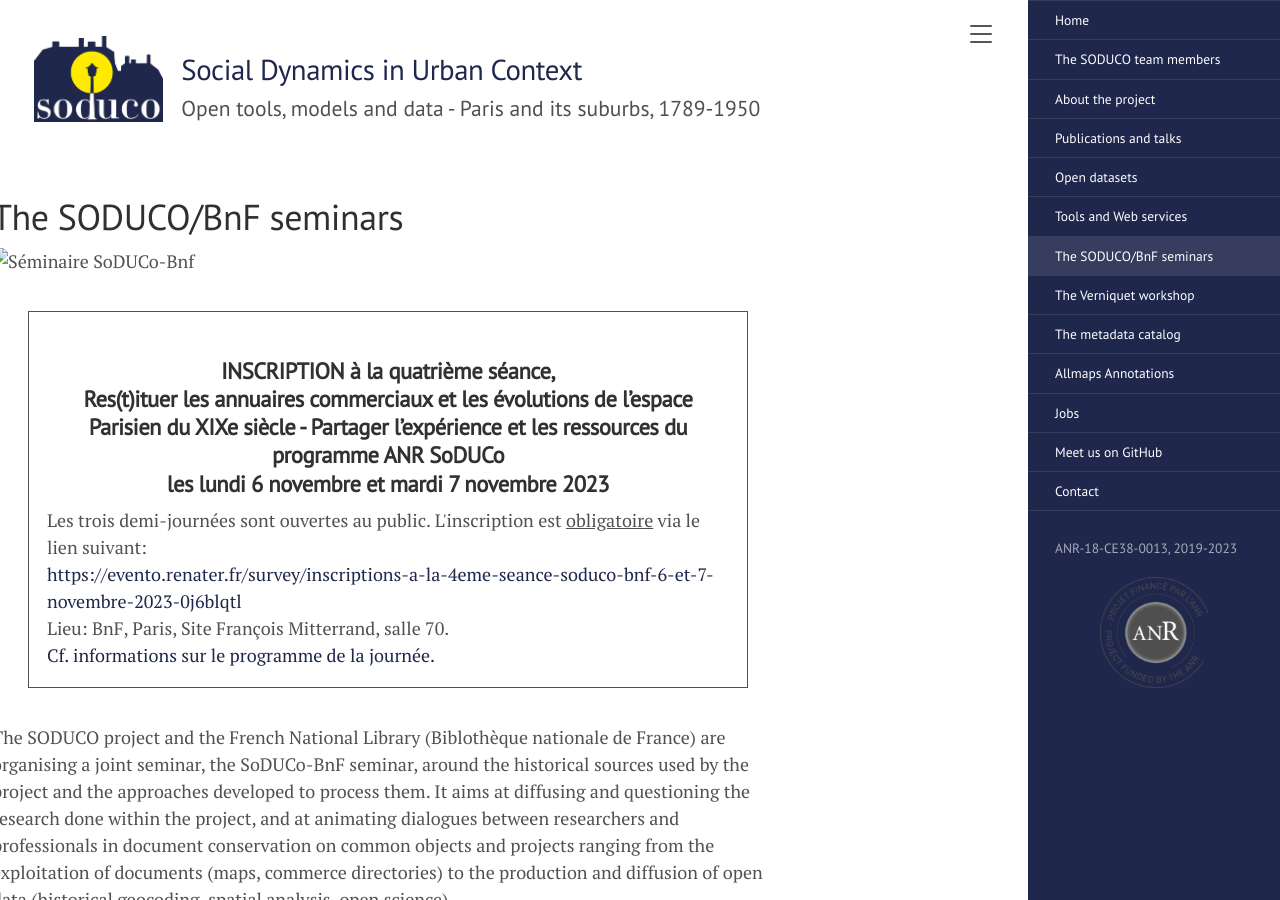
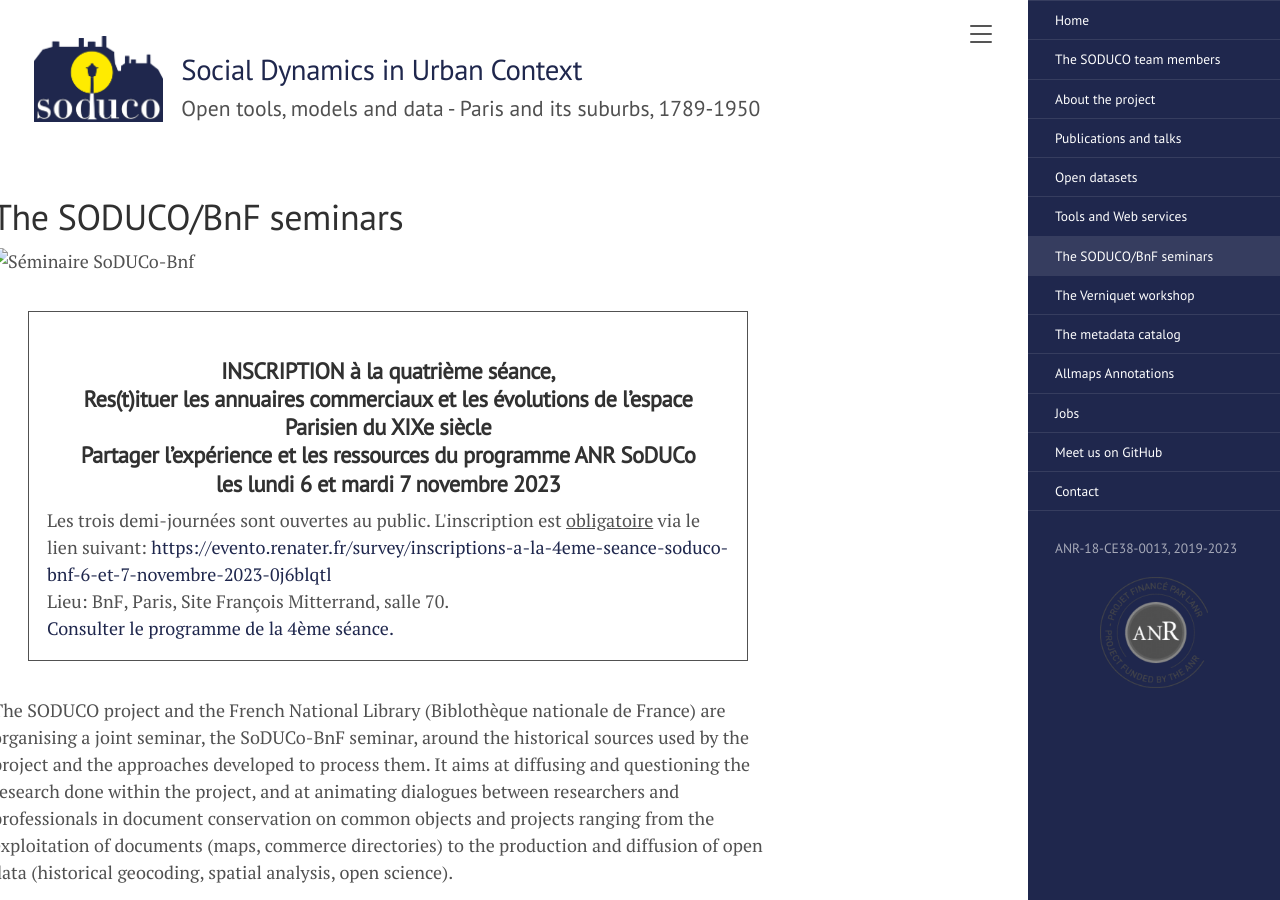
Before and after one commit to soduco/soduco.github.io, a Jekyll site: the page built from soduco_bnf_seminars.md, in a window 1280 px wide and 900 px high. Built offline with Jekyll 4.4.1, drawn with Linux system fonts in a browser that asks for light colours.

Commit message:
entete details

```diff
--- a/soduco_bnf_seminars.md
+++ b/soduco_bnf_seminars.md
@@ -8,12 +8,12 @@
 
 
 <div id="ed" markdown="0" style="margin:2em; border:1px solid; padding: 1rem;">
-<h3 style="text-align:center; font-weight:bold;">INSCRIPTION à la quatrième séance,<br> Res(t)ituer les annuaires commerciaux et les évolutions de l’espace Parisien du XIXe siècle - Partager l’expérience et les ressources du programme ANR SoDUCo<br> les lundi 6 novembre et mardi 7 novembre 2023</h3>
-Les trois demi-journées sont ouvertes au public. L'inscription est <span style="text-decoration: underline;">obligatoire</span> via le lien suivant:<br> <a href="https://evento.renater.fr/survey/inscriptions-a-la-4eme-seance-soduco-bnf-6-et-7-novembre-2023-0j6blqtl">https://evento.renater.fr/survey/inscriptions-a-la-4eme-seance-soduco-bnf-6-et-7-novembre-2023-0j6blqtl</a>
+<h3 style="text-align:center; font-weight:bold;">INSCRIPTION à la quatrième séance,<br>Res(t)ituer les annuaires commerciaux et les évolutions de l’espace Parisien du XIXe siècle<br>Partager l’expérience et les ressources du programme ANR SoDUCo<br> les lundi 6 et mardi 7 novembre 2023</h3>
+Les trois demi-journées sont ouvertes au public. L'inscription est <span style="text-decoration: underline;">obligatoire</span> via le lien suivant: <a href="https://evento.renater.fr/survey/inscriptions-a-la-4eme-seance-soduco-bnf-6-et-7-novembre-2023-0j6blqtl">https://evento.renater.fr/survey/inscriptions-a-la-4eme-seance-soduco-bnf-6-et-7-novembre-2023-0j6blqtl</a>
 <br/>
 Lieu: BnF, Paris, Site François Mitterrand, salle 70.
 <br/>
-<a href="#s%C3%A9ance-44-restituer-les-annuaires-commerciaux-et-les-%C3%A9volutions-de-lespace-parisien-du-xixe-si%C3%A8cle---partager-lexp%C3%A9rience-et-les-ressources-du-programme-anr-soduco"> Cf. informations sur le programme de la journée.</a>
+<a href="#s%C3%A9ance-44-restituer-les-annuaires-commerciaux-et-les-%C3%A9volutions-de-lespace-parisien-du-xixe-si%C3%A8cle---partager-lexp%C3%A9rience-et-les-ressources-du-programme-anr-soduco">Consulter le programme de la 4ème séance.</a>
 </div>
 
 
```
